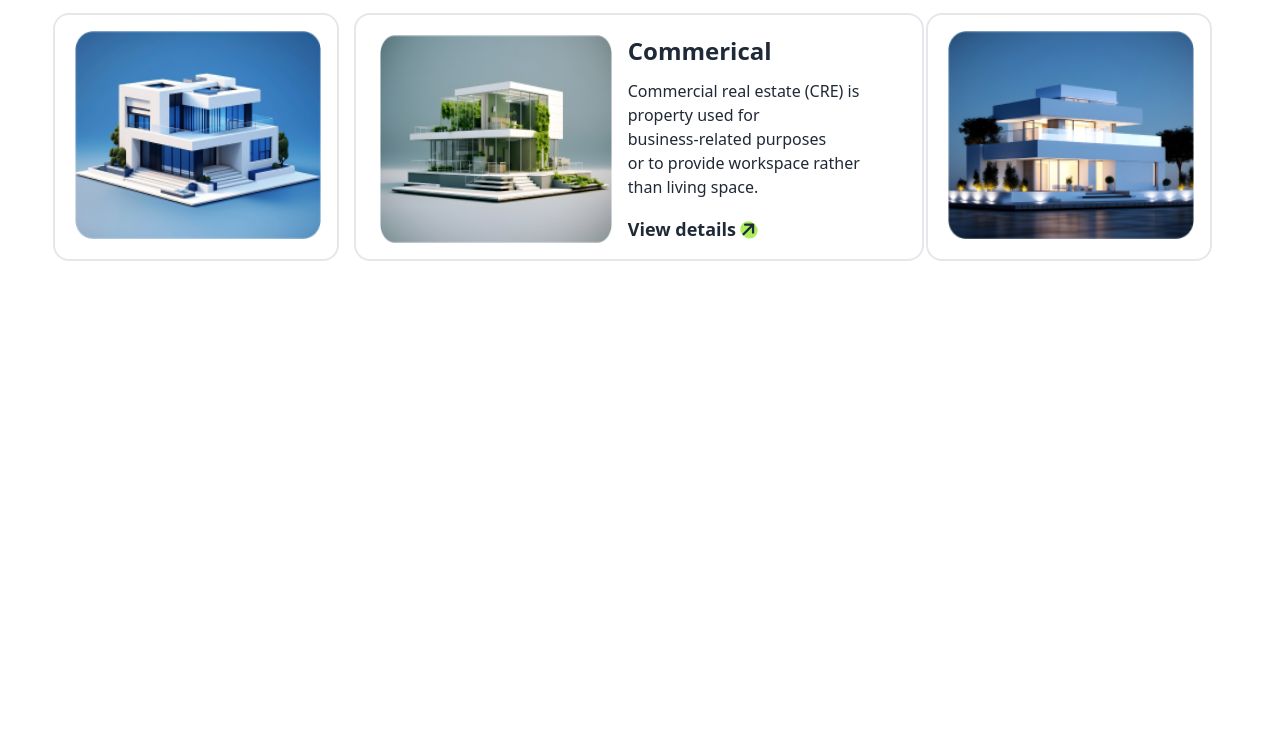
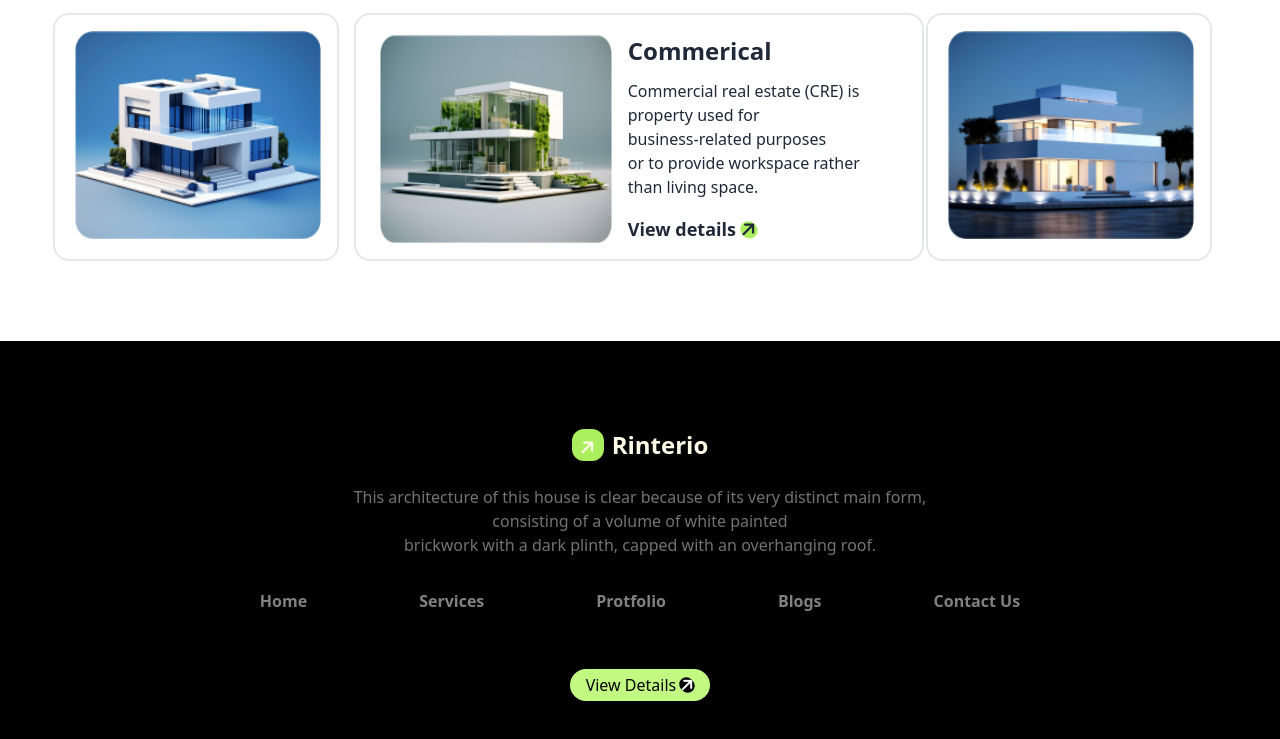
Before and after one commit to github-2005/Assignment-3, a plain HTML site: page index.html in a window 1280 px wide. Shown: the part 2362-3101 px from the top of the page. Before the commit the page ends 2703 px from the top, so only its background shows below. Drawn offline with nearby package versions, Linux system fonts and the light colour scheme.

Commit message:
added by footer section

```diff
--- a/index.html
+++ b/index.html
@@ -22,13 +22,14 @@
               colors: {
 
                 clifford: '#da373d',
-                font-family: {
-                    Manrope: "Manrope"
-                },
-                backgroundimage: {
 
-                }
-              }
+              },
+               font-family: {
+                Manrope: "Manrope"
+              },
+               backgroundImage: {
+                 .bannerbg: "url('')"
+               }
             }
           }
         }
@@ -112,6 +113,9 @@
      <!-- Main section -->
       <main>
            <!-- section   1111111111 -->
+            <!-- section   1111111111 -->
+             <!-- section   1111111111 -->
+              <!-- section   1111111111 -->
             <section class="hero bg-base-200 mt-20">
               <div >
 
@@ -164,6 +168,9 @@
 
             </section>
             <!-- section------2222222 -->
+              <!-- section------2222222 -->
+                <!-- section------2222222 -->
+                  <!-- section------2222222 -->
            <section class=" bg-base-200 pb-16">
                 <div class=" text-center">
                   <button class=" bg-white px-4 py-1 rounded-2xl ">  <i class="fa-solid fa-arrow-right  rounded-lg text-md"></i> How we Works </button>
@@ -231,6 +238,9 @@
 
 
           <!-- section----33333333 -->
+           <!-- section----33333333 -->
+            <!-- section----33333333 -->
+             <!-- section----33333333 -->
            <section class="my-20 w-11/12 mx-auto">
                    <div class="text-center">
                     <button class=" bg-[#cef3a5] px-4 py-1 rounded-2xl ">  <i class="fa-solid fa-arrow-right  rounded-lg text-md"></i> Explore our letest works </button>
@@ -338,12 +348,48 @@
 
            </section>
 
+           <!-- section------4444444 -->
+            <!-- section------4444444 -->
+             <!-- section------4444444 -->
+              <!-- section------4444444 -->
+               <!-- section------4444444 -->
 
+           <section class="">
+                   <div>
+
+                   </div>
+           </section>
 
       </main>
       <!-- fotter section -->
-       <footer>
+       <footer class="bg-black text-yellow-50 py-20 ">
+             <div class=" text-center w-11/12 mx-auto">
+              <div class="">
+                <a class="btn btn-ghost text-2xl font-bold">
+                  <div class=" bg-[#ABEF5F] w-8 h-8 rounded-xl  ">
+                      <i class="fa-solid fa-arrow-right -rotate-45 text-lg"></i>
+                  </div>
 
+                  Rinterio</a>
+
+              </div>
+                  <p class="py-4 text-[#737373]">
+                       This architecture of this house is clear because of its very distinct main form, <br> consisting of a volume of white painted <br> brickwork with a dark plinth, capped with an overhanging roof.
+                  </p>
+
+                    <ul class=" lg:flex  lg:justify-center lg:py-2 lg:pt-4 lg:gap-28 font-semibold">
+                      <li class="text-[#828080] py-3 lg:py-0"><a>Home</a></li>
+                      <li class="text-[#828080] pb-3"><a>Services</a></li>
+                      <li class="text-[#828080] pb-3"><a>Protfolio</a></li>
+                      <li class="text-[#828080] pb-3"><a>Blogs</a></li>
+                      <li class="text-[#828080] pb-3"><a>Contact Us</a></li>
+                    </ul>
+                    <div class="pt-9">
+                      <button class="bg-[#c1f982] text-black px-4 py-1 rounded-2xl ">View Details  <i class="fa-solid fa-arrow-right git bg-black text-white -rotate-45 rounded-lg text-md"></i></button>
+                    </div>
+
+
+             </div>
        </footer>
 
 </body>
```
